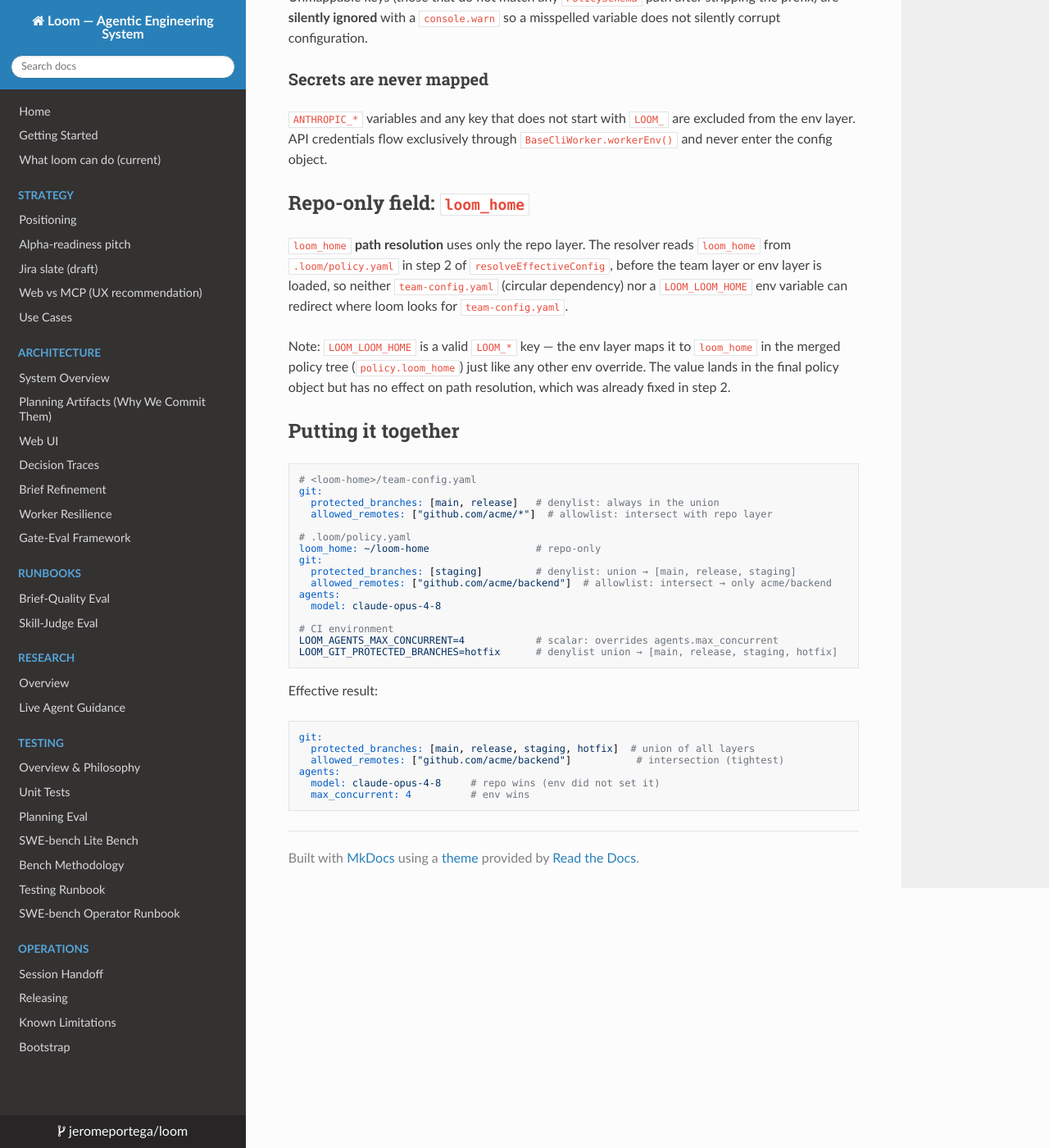
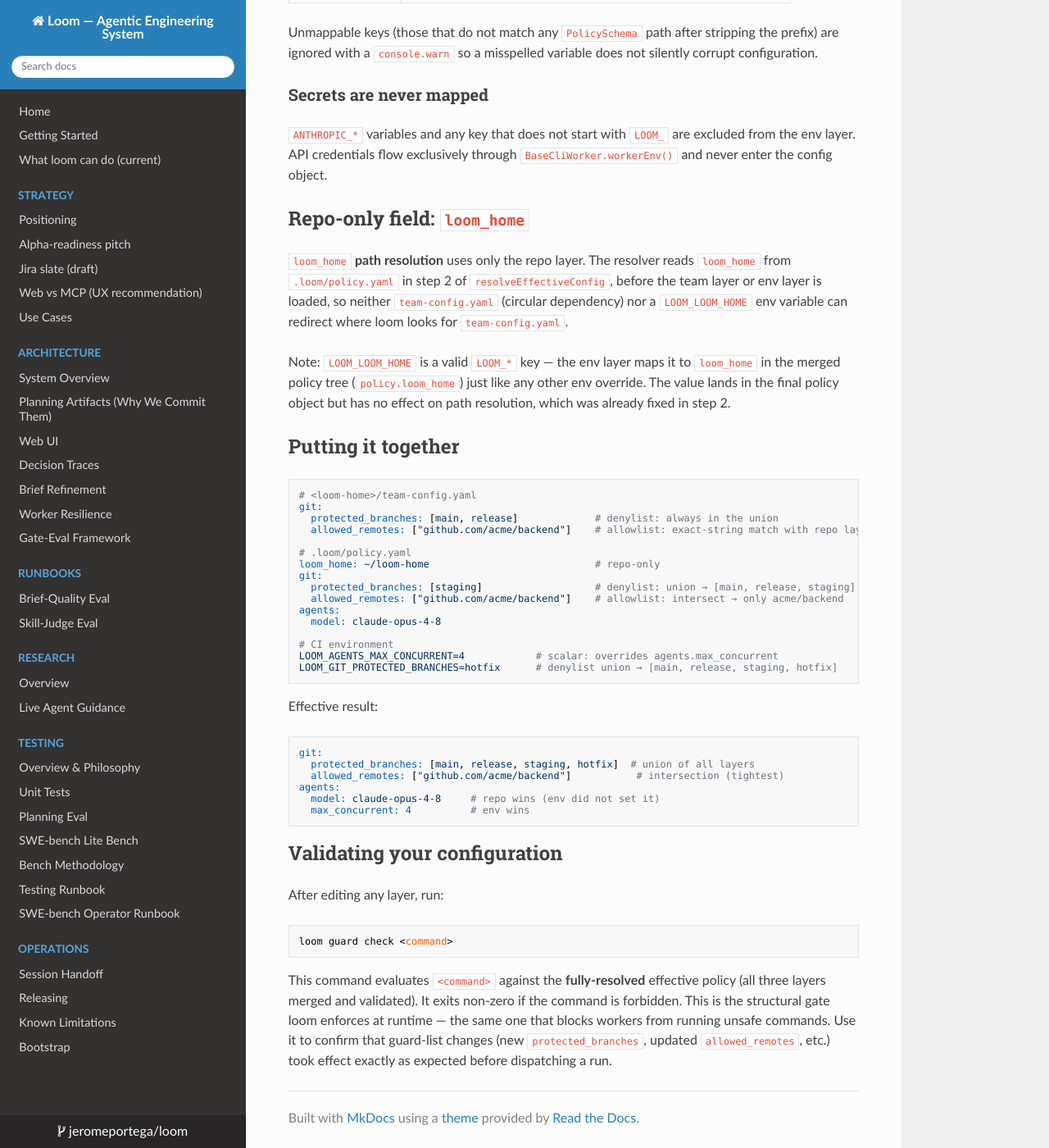
Before and after one commit to jeromeportega/loom, an MkDocs documentation site: the page built from docs/configuration.md, in a window 1280 px wide and 1400 px high, scrolled down 3159 px. Shown: the whole window at 82% size. Built offline with MkDocs 1.6.1, drawn with Linux system fonts in a browser that asks for light colours; nearby versions of some CDN libraries; some of the changed text lies outside the part shown.

Commit message:
fix(docs): address second-pass code review findings in configuration.md
- Fix layer-locations note: clarify LOOM_LOOM_HOME cannot redirect path
  resolution (not that env vars are rejected entirely)
- Fix guard-boolean row: document false/omitted behaviour — false only
  wins when no layer asserts true; omitted fields use the schema default
- Fix 'silently ignored with a console.warn' contradiction: drop 'silently'
- Fix allowed_remotes intersection example: both layers now use the same
  exact string so the intersection is unambiguous (glob vs. exact string
  produced an empty set as exact-string comparison)
- Add 'Validating your configuration' section pointing operators to
  loom guard check as the structural gate that runs against the resolved
  effective policy

Co-Authored-By: Claude Sonnet 4.6 <noreply@anthropic.com>

````diff
--- a/docs/configuration.md
+++ b/docs/configuration.md
@@ -22,10 +22,12 @@ Guard fields are the exception: they merge most-restrictively
 | **repo** | `.loom/policy.yaml` | Per-repo overrides; the primary operator config file |
 | **env** | `LOOM_<SECTION>_<KEY>` env variables | CI/CD or per-deployment overrides; highest precedence |
 
-`loom_home` (the path to the team-config directory) is always read from
-`policy.yaml` only — it cannot come from `team-config.yaml` (circular)
-or from an env variable (the env layer loads after `loom_home` is
-resolved). See [repo-only field](#repo-only-field-loom_home) below.
+`loom_home` (the path to the team-config directory) is read for **path
+resolution** from `policy.yaml` only — it cannot come from
+`team-config.yaml` (circular: the team-config file lives inside loom-home)
+and `LOOM_LOOM_HOME` cannot redirect where loom looks for `team-config.yaml`
+(the env layer loads after `loom_home` is already resolved). See
+[repo-only field](#repo-only-field-loom_home) below.
 
 ## Per-type merge semantics
 
@@ -35,7 +37,7 @@ resolved). See [repo-only field](#repo-only-field-loom_home) below.
 | **Object / map** | `deep` | Keys are merged recursively; each nested field follows its own strategy; no layer can remove a key contributed by another |
 | **Guard denylist** (`protected_branches`, `forbidden_flags`, `protected_paths`, `risky_paths`) | `union` | Set union across all layers — adding a layer can only grow the set, never shrink it; precedence-independent |
 | **Guard allowlist** (`allowed_remotes`) | `intersect` | Set intersection across all non-empty layers — the effective set is the tightest cross-layer intersection; precedence-independent |
-| **Guard boolean** (`agents_must_use_pr`) | `and` | `true` wins regardless of which layer sets it; once asserted by any layer it cannot be loosened by a higher layer |
+| **Guard boolean** (`agents_must_use_pr`) | `and` | `true` wins regardless of which layer sets it; once asserted by any layer it cannot be loosened by a higher layer. `false` is only effective when no other layer has set the field to `true`. If no layer sets it, the schema default (`false`) applies. |
 | **Non-guard list** (all other arrays) | `replace` | Higher layer replaces the entire list from a lower layer |
 | **Type conflict** | `ConfigMergeError` | When the same key path carries different structural types across layers (e.g. string in one layer, object in another), the resolver throws `ConfigMergeError` before validation runs |
 
@@ -135,8 +137,8 @@ field name that itself contains underscores, such as
 | `string` / `enum` | Passed through as-is; validated by `PolicySchema` after merge |
 
 Unmappable keys (those that do not match any `PolicySchema` path after
-stripping the prefix) are **silently ignored** with a `console.warn` so a
-misspelled variable does not silently corrupt configuration.
+stripping the prefix) are ignored with a `console.warn` so a misspelled
+variable does not silently corrupt configuration.
 
 ### Secrets are never mapped
 
@@ -163,14 +165,14 @@ has no effect on path resolution, which was already fixed in step 2.
 ```yaml
 # <loom-home>/team-config.yaml
 git:
-  protected_branches: [main, release]   # denylist: always in the union
-  allowed_remotes: ["github.com/acme/*"]  # allowlist: intersect with repo layer
+  protected_branches: [main, release]             # denylist: always in the union
+  allowed_remotes: ["github.com/acme/backend"]    # allowlist: exact-string match with repo layer
 
 # .loom/policy.yaml
-loom_home: ~/loom-home                  # repo-only
+loom_home: ~/loom-home                            # repo-only
 git:
-  protected_branches: [staging]         # denylist: union → [main, release, staging]
-  allowed_remotes: ["github.com/acme/backend"]  # allowlist: intersect → only acme/backend
+  protected_branches: [staging]                   # denylist: union → [main, release, staging]
+  allowed_remotes: ["github.com/acme/backend"]    # allowlist: intersect → only acme/backend
 agents:
   model: claude-opus-4-8
 
@@ -189,3 +191,19 @@ agents:
   model: claude-opus-4-8     # repo wins (env did not set it)
   max_concurrent: 4          # env wins
 ```
+
+## Validating your configuration
+
+After editing any layer, run:
+
+```
+loom guard check <command>
+```
+
+This command evaluates `<command>` against the **fully-resolved** effective
+policy (all three layers merged and validated). It exits non-zero if the
+command is forbidden. This is the structural gate loom enforces at runtime —
+the same one that blocks workers from running unsafe commands. Use it to
+confirm that guard-list changes (new `protected_branches`, updated
+`allowed_remotes`, etc.) took effect exactly as expected before dispatching
+a run.
````
